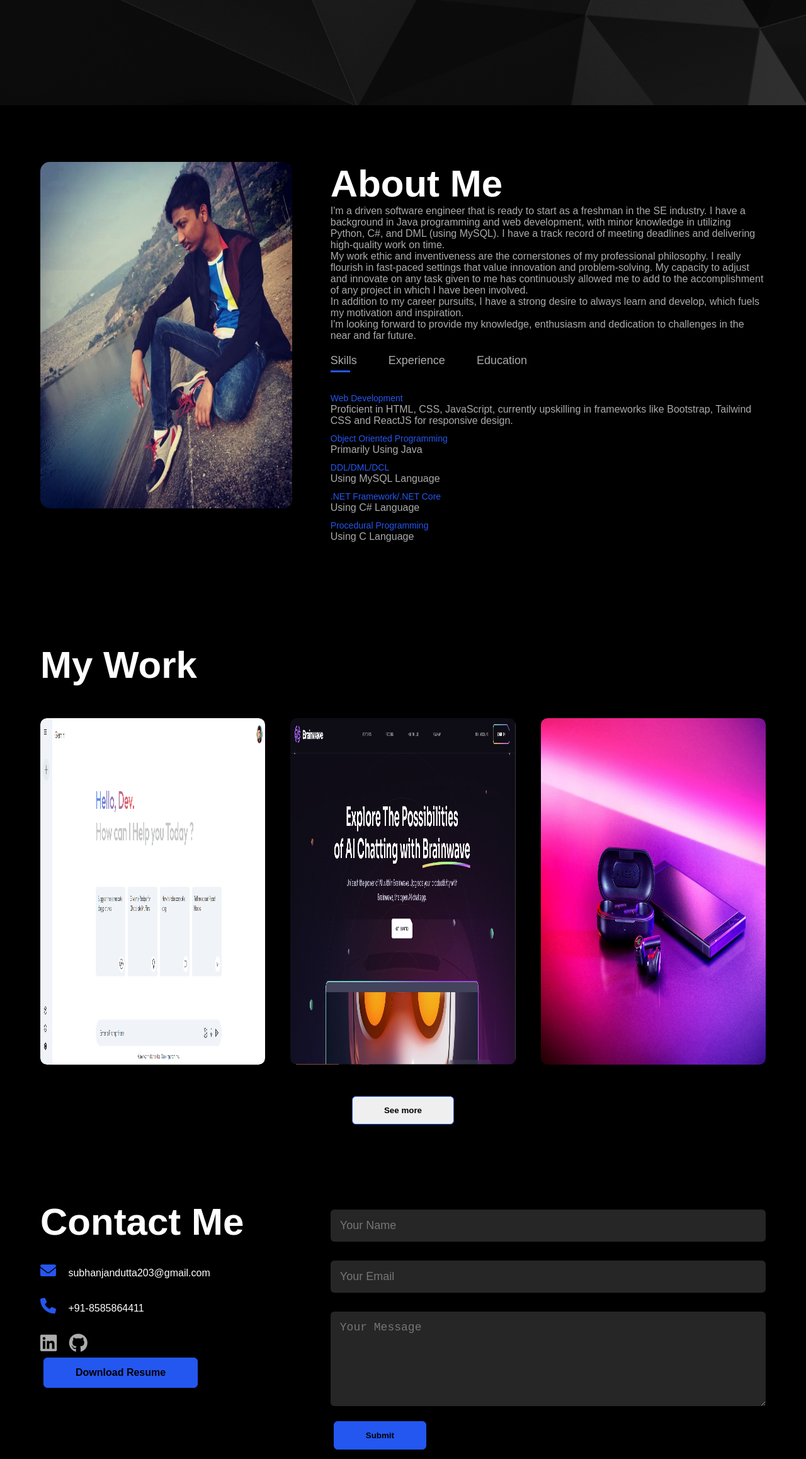
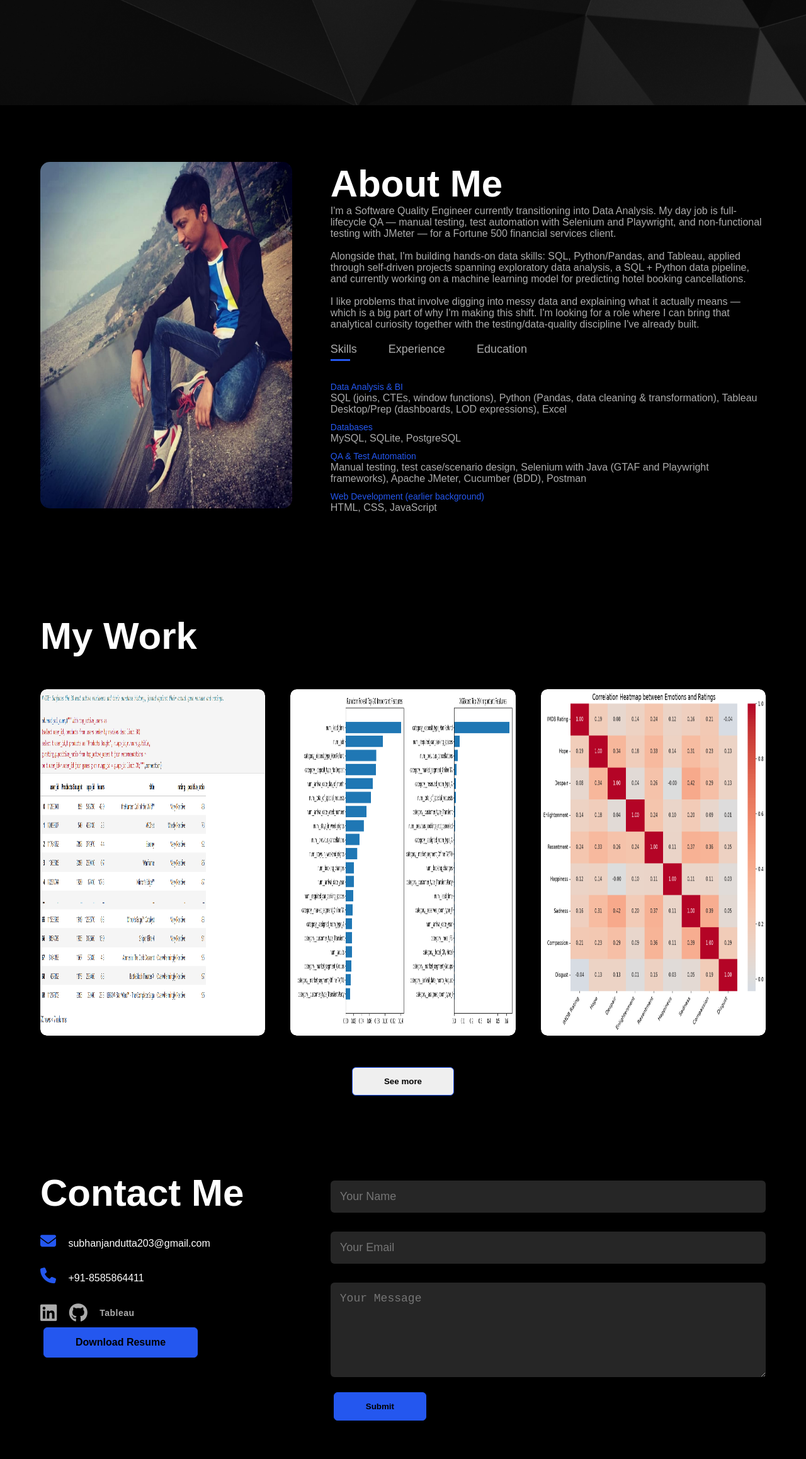
Before and after one commit to Subbu5602/PersonalPortfolio, a plain HTML site: page index.html in a window 1280 px wide. Shown: the part 633-2949 px from the top of the page at 63% size. After the commit the page ends 2903 px from the top, so only its background shows below. Drawn offline with Linux system fonts and the light colour scheme.

Commit message:
Update Portfolio November 2026

```diff
--- a/index.html
+++ b/index.html
@@ -1,14 +1,12 @@
 <!DOCTYPE html>
 <html lang="en">
+
 <head>
   <meta charset="UTF-8" />
   <meta name="viewport" content="width=device-width, initial-scale=1.0" />
   <title>Personal Portfolio</title>
   <link rel="stylesheet" href="style.css" />
-    <link
-      rel="stylesheet"
-      href="https://cdnjs.cloudflare.com/ajax/libs/font-awesome/6.0.0-beta3/css/all.min.css"
-    />
+  <link rel="stylesheet" href="https://cdnjs.cloudflare.com/ajax/libs/font-awesome/6.5.1/css/all.min.css" />
 </head>
 
 <body>
@@ -17,10 +15,7 @@
   <div id="header">
     <div class="container">
       <nav>
-          <img
-            src="Images/PortfolioNameBolded.png"
-            style="height: 100px; width: 200px; opacity: 0.53"
-          />
+        <img src="Images/PortfolioNameBolded.png" style="height: 100px; width: 200px; opacity: 0.53" />
         <ul id="sidemenu">
           <li><a href="#header">Home</a></li>
           <li><a href="#about">About</a></li>
@@ -51,30 +46,21 @@
       <div class="row">
         <!-- big image -->
         <div class="about-col-1">
-            <img
-              src="Images/UserImage.png"
-              style="height: 550px; width: 400px"
-            />
+          <img src="Images/UserImage.png" style="height: 550px; width: 400px" />
         </div>
         <!-- Paragraph and skill tabs -->
         <div class="about-col-2">
           <h1 class="sub-title">About Me</h1>
           <p>
-              I'm a driven software engineer that is ready to start as a
-              freshman in the SE industry. I have a background in Java
-              programming and web development, with minor knowledge in utilizing
-              Python, C#, and DML (using MySQL). I have a track record of
-              meeting deadlines and delivering high-quality work on time.
-              <br />My work ethic and inventiveness are the cornerstones of my
-              professional philosophy. I really flourish in fast-paced settings
-              that value innovation and problem-solving. My capacity to adjust
-              and innovate on any task given to me has continuously allowed me
-              to add to the accomplishment of any project in which I have been
-              involved. <br />In addition to my career pursuits, I have a strong
-              desire to always learn and develop, which fuels my motivation and
-              inspiration.<br />
-              I'm looking forward to provide my knowledge, enthusiasm and
-              dedication to challenges in the near and far future.
+            I'm a Software Quality Engineer currently transitioning into Data Analysis. My day job is full-lifecycle QA
+            — manual testing, test automation with Selenium and Playwright, and non-functional testing with JMeter — for
+            a Fortune 500 financial services client.<br /><br />
+            Alongside that, I'm building hands-on data skills: SQL, Python/Pandas, and Tableau, applied through
+            self-driven projects spanning exploratory data analysis, a SQL + Python data pipeline, and currently working
+            on a machine learning model for predicting hotel booking cancellations.<br /><br />
+            I like problems that involve digging into messy data and explaining what it actually means — which is a big
+            part of why I'm making this shift. I'm looking for a role where I can bring that analytical curiosity
+            together with the testing/data-quality discipline I've already built.
           </p>
           <div class="tab-titles">
             <p class="tab-links active-link" onclick="opentab('skills')">
@@ -90,23 +76,20 @@
           <div class="tab-contents active-tab" id="skills">
             <ul>
               <li>
-                  <span>Web Development</span><br />Proficient in HTML, CSS,
-                  JavaScript, currently upskilling in frameworks like Bootstrap, Tailwind CSS and ReactJS for
-                  responsive design.
+                <span>Data Analysis & BI</span><br />SQL (joins, CTEs, window functions), Python (Pandas, data cleaning
+                & transformation),
+                Tableau Desktop/Prep (dashboards, LOD expressions), Excel
               </li>
               <li>
-                  <span>Object Oriented Programming</span><br />Primarily Using
-                  Java
+                <span>Databases</span><br />MySQL, SQLite, PostgreSQL
               </li>
 
               <li>
-                  <span>DDL/DML/DCL</span><br />Using MySQL Language
+                <span>QA & Test Automation</span><br />Manual testing, test case/scenario design,
+                Selenium with Java (GTAF and Playwright frameworks), Apache JMeter, Cucumber (BDD), Postman
               </li>
               <li>
-                  <span>.NET Framework/.NET Core</span><br />Using C# Language
-                </li>
-                <li>
-                  <span>Procedural Programming</span><br />Using C Language
+                <span>Web Development (earlier background)</span><br />HTML, CSS, JavaScript
               </li>
             </ul>
           </div>
@@ -114,7 +97,20 @@
           <!-- Experience Tab -->
           <div class="tab-contents" id="experience">
             <ul>
-
+              <li>
+                <span>Quality Engineer & Data Analyst — Cognizant Technology Solutions (Client: Manulife Financial
+                  Corporation) · Sep 2025 – Present</span><br />
+                Conducting full-lifecycle testing — manual, non-functional (JMeter), and automated (Selenium,
+                Playwright) — with structured test case and scenario design.<br /> Reviewing and validating datasets in
+                Excel,
+                tracking defect and data-quality patterns, and partnering with onshore/offshore teams during sprint
+                ceremonies and defect triage.
+              </li>
+              <li>
+                <span>Intern — Cognizant Technology Solutions · May 2025 – Sep 2025</span><br />Technical training in
+                Java, DSA, MySQL, Selenium, Cucumber, and DevOps fundamentals.
+                <br />Built BDD test frameworks using Selenium WebDriver, Java, and Cucumber.
+              </li>
             </ul>
           </div>
 
@@ -153,10 +149,7 @@
           <div class="layer">
             <h3>Ping Pong Game</h3>
             <p>Ping Pong Game using Java</p>
-                    <a
-                      href="https://github.com/Subbu5602/PingPong-Game"
-                      target="_blank"
-                      >
+            <a href="https://github.com/Subbu5602/PingPong-Game" target="_blank">
               <!-- Font awesome arrow pic to redirect -->
               <i class="fa-solid fa-up-right-from-square"></i>
             </a>
@@ -168,10 +161,7 @@
           <div class="layer">
             <h3>Classic Snake Game</h3>
             <p>Popular Snake Game using Java</p>
-                    <a
-                      href="https://github.com/Subbu5602/SnakeGame"
-                      target="_blank"
-                      >
+            <a href="https://github.com/Subbu5602/SnakeGame" target="_blank">
               <i class="fa-solid fa-up-right-from-square"></i>
             </a>
           </div>
@@ -182,10 +172,7 @@
           <div class="layer">
             <h3>Tic-Tac-Toe Game</h3>
             <p>A simple TicTacToe Game using Java</p>
-              <a
-                href="https://github.com/Subbu5602/TicTacToeJava"
-                target="_blank"
-                >
+            <a href="https://github.com/Subbu5602/TicTacToeJava" target="_blank">
 
               <i class="fa-solid fa-up-right-from-square"></i>
             </a>
@@ -208,37 +195,21 @@
           </p>
           <p><i class="fa-solid fa-phone"></i> +91-8585864411</p>
           <div class="social-items">
-              <a
-                href="https://www.linkedin.com/in/subhanjan-dutta-a3a5a7306/"
-                target="_blank"
-                ><i class="fa-brands fa-linkedin"></i
-              ></a>
-              <a href="https://github.com/Subbu5602" target="_blank"
-                ><i class="fa-brands fa-github"></i
-              ></a>
+            <a href="https://www.linkedin.com/in/subhanjan-dutta-a3a5a7306/" target="_blank"><i
+                class="fa-brands fa-linkedin"></i></a>
+            <a href="https://github.com/Subbu5602" target="_blank"><i class="fa-brands fa-github"></i></a>
+            <a href="https://public.tableau.com/app/profile/subhanjan.dutta/vizzes" target="_blank"
+              class="icon-text-link">Tableau</a>
           </div>
           <!-- Keeping CV Button hidden , to be implemented later -->
-            <a href="" download class="btn btn2" style="display: none"
-              >Download CV</a
-            >
-            <a href="Images/Resume.pdf" download class="btn btn2"
-              >Download Resume</a
-            >
+          <a href="" download class="btn btn2" style="display: none">Download CV</a>
+          <a href="Images/Resume.docx" download class="btn btn2">Download Resume</a>
         </div>
         <div class="contact-right">
           <form name="submit-to-google-sheet">
             <input type="text" name="Name" placeholder="Your Name" required />
-              <input
-                type="email"
-                name="Email"
-                placeholder="Your Email"
-                required
-              />
-              <textarea
-                name="Message"
-                rows="6"
-                placeholder="Your Message"
-              ></textarea>
+            <input type="email" name="Email" placeholder="Your Email" required />
+            <textarea name="Message" rows="6" placeholder="Your Message"></textarea>
             <button type="submit" class="btn btn2">Submit</button>
           </form>
           <!-- Showing this span when user successfully sends message -->
@@ -250,4 +221,5 @@
 </body>
 
 <script src="script.js"></script>
+
 </html>
--- a/script.js
+++ b/script.js
@@ -17,6 +17,24 @@ function opentab(tabname) {
 //Subsequent New Projects to be added on top of this Array
 
 const projects = [
+  {
+    img:"Images/SteamGamesSQLPipeline.png",
+    title:"SQL + Python Data Pipeline",
+    description:"A data pipeline project built on Kaggle's Steam game recommendations dataset, featuring a relational schema with JOINs, CTEs, subqueries, and window functions, with results pulled into Python for further analysis.",
+    link:"https://github.com/Subbu5602/Steam-Recommendations-SQL-Pipeline"
+  },
+  {
+    img: "Images/HotelCancellationML.png",
+    title:"Hotel Booking Cancellation Prediction",
+    description:"A machine learning project predicting hotel booking cancellations using RandomForest and XGBoost, with engineered features and hyperparameters tuned via GridSearchCV and RandomizedSearchCV.",
+    link:"https://github.com/Subbu5602/Hotel-Booking-Cancellation-Prediction"
+  },
+  {
+    img: "Images/MovieEmotions.png",
+    title: "Movie Emotion Analysis",
+    description:"An exploratory data analysis project examining emotional patterns across films using a Kaggle movie-emotions dataset, with correlation heatmaps, grouped bar charts, and boxplots built using Pandas, Matplotlib, and Seaborn.",
+    link:"https://github.com/Subbu5602/Movie-Emotion-Analysis"
+  },
   {
     img: "Images/GeminiDemoPic.png",
     title: "Gemini Clone",
--- a/style.css
+++ b/style.css
@@ -298,6 +298,15 @@ nav ul li a:hover::after {
     transform: translateY(-5px); /*move up by 5px*/
 }
 
+.social-items a.icon-text-link {
+  font-size: 14px;
+  font-weight: 600;
+  letter-spacing: 0.5px;
+  vertical-align: middle;
+  position: relative;
+  top: -6.5px;
+}
+
 .btn.btn2 {
     display: inline-block;
     background: rgb(36, 87, 239);
```
Also changed, not shown: Images/HotelCancellationML.png (added), Images/MovieEmotions.png (added), Images/SteamGamesSQLPipeline.png (added), 1 other file. Lines whose indentation alone changed are shown as unchanged.
